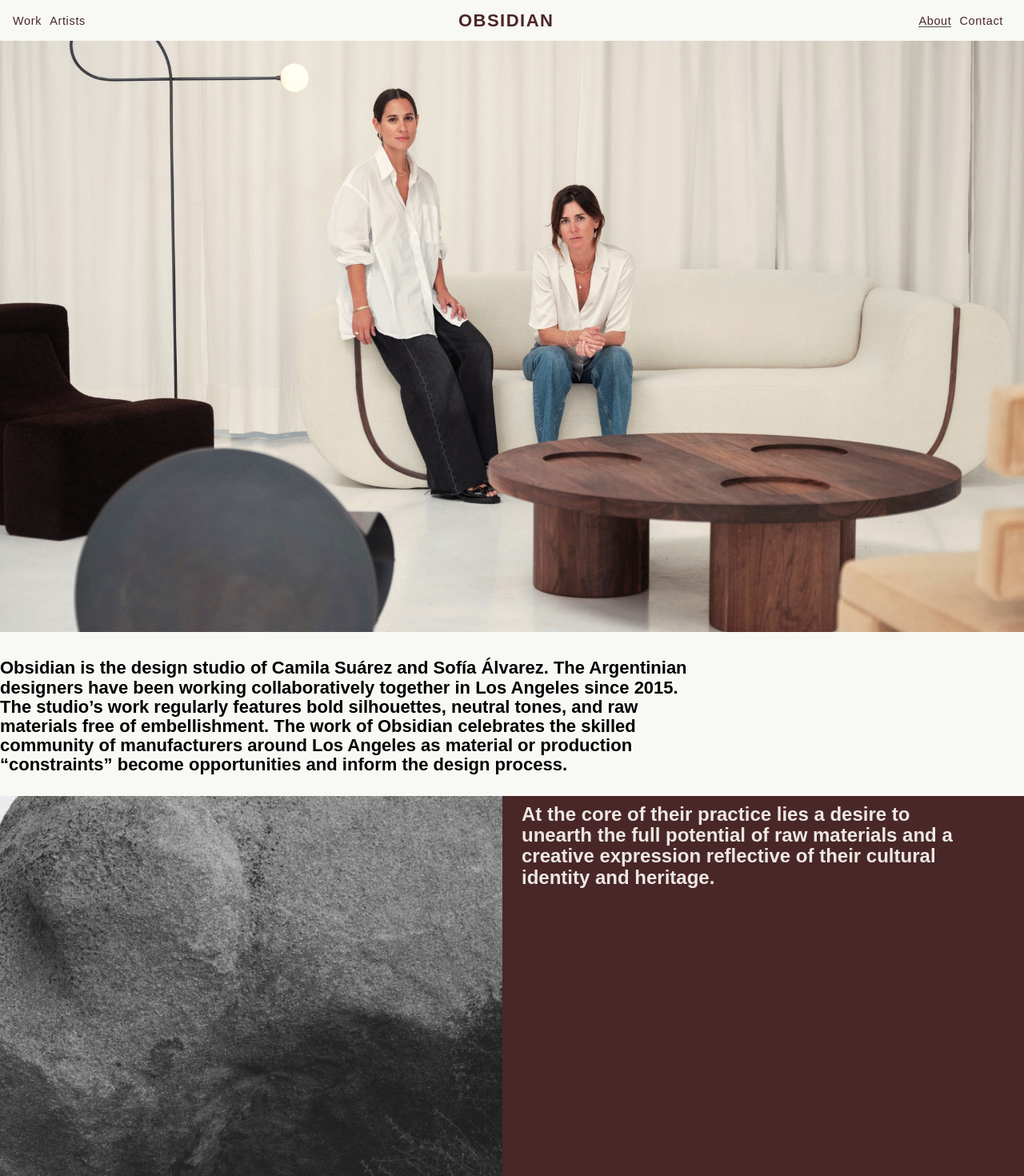
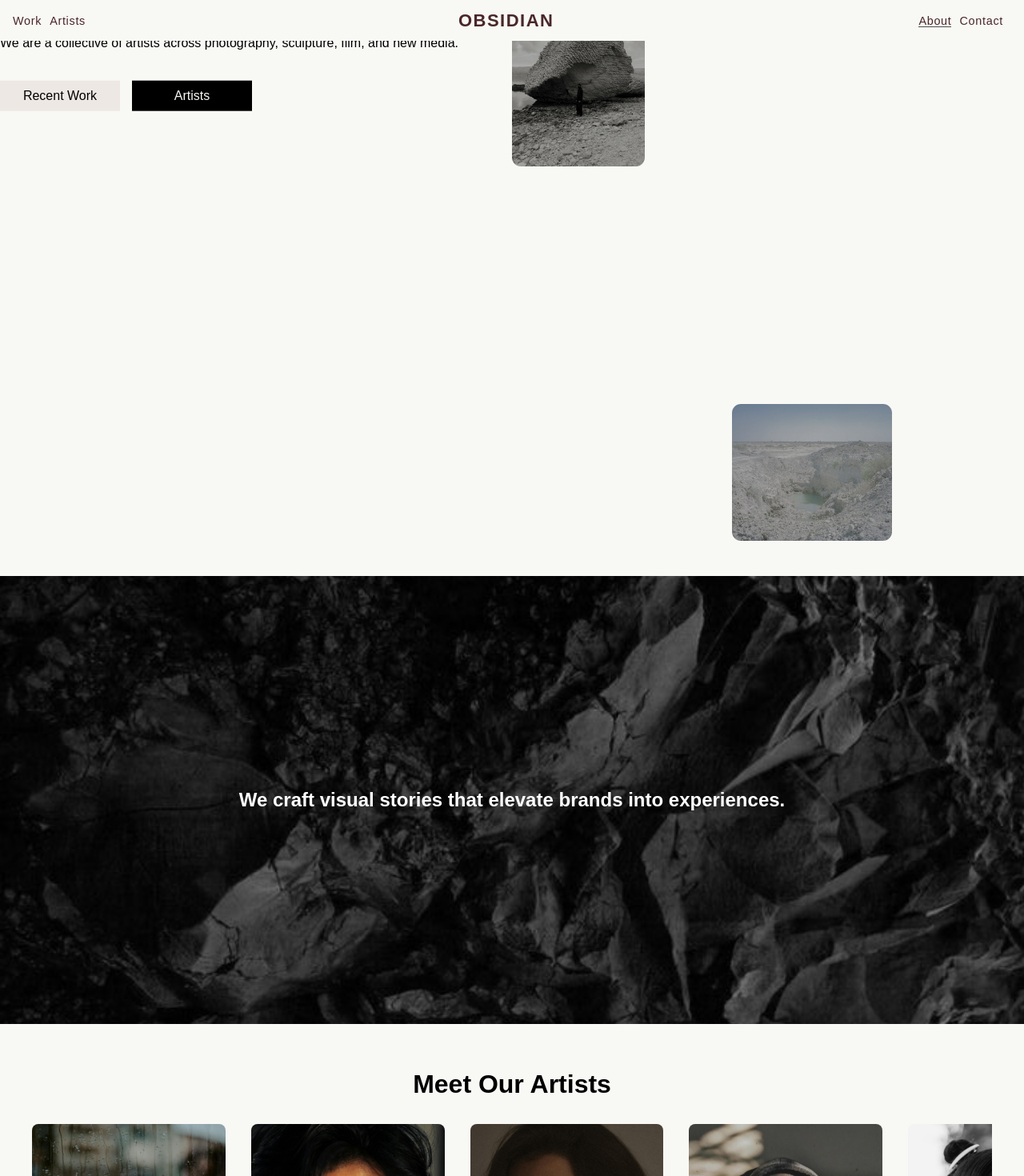
Before and after one commit to janellucia/obsidian, a Next.js app: page /about in a window 1280 px wide. Shown: the top 1470 px of the page at 80% size. Built offline with nearby package versions, Linux system fonts and the light colour scheme; a web font is replaced by a local one.

Commit message:
starting about page

```diff
--- /dev/null
+++ b/components/data-about.js
@@ -0,0 +1,16 @@
+import floating1 from '../images/home/floating_1.jpg';
+import floating2 from '../images/home/floating_2.jpg';
+import floating3 from '../images/home/floating_3.jpg';
+import floating4 from '../images/home/floating_4.jpg';
+import floating5 from '../images/home/floating_5.jpg';
+import floating6 from '../images/home/floating_6.jpg';
+
+
+export {
+  floating1,
+  floating2,
+  floating3,
+  floating4,
+  floating5,
+  floating6
+}
--- a/pages/about.js
+++ b/pages/about.js
@@ -1,42 +1,148 @@
+import styles from './about.module.css';
+import { useEffect, useRef } from 'react';
+import gsap from 'gsap';
+import { motion } from 'framer-motion';
+import Link from 'next/link';
 import Image from 'next/image';
-import About1 from '../images/about/about-1.jpg';
-import About2 from '../images/about/bg-landing-02.jpg';
-import styles from './about.module.css';
-import { motion } from 'framer-motion';
+import AnimatedButton from '../components/button';
+import {
+  floating1,
+  floating2,
+  floating3,
+  floating4,
+  floating5,
+  floating6
+} from '../components/data-about';
+
+
+import ParallaxSection from '../components/parallax';
 
 import ArtistCarousel from '../components/home-artists';
 import ArtistInfo from '../components/data-artist';
 
-export default function About() {
+
+export default function Home() {
+
+  useEffect(() => {
+    document.body.classList.add("home-page");
+    return () => {
+      document.body.classList.remove("home-page");
+    };
+  }, []);
+
+  const plane1 = useRef(null);
+  const plane2 = useRef(null);
+  const plane3 = useRef(null);
+  let requestAnimationFrameId = null;
+  let xForce = 0;
+  let yForce = 0;
+  const easing = 0.08;
+  const speed = 0.01;
+
+  const manageMouseMove = (e) => {
+    const { movementX, movementY } = e;
+    xForce += movementX * speed;
+    yForce += movementY * speed;
+
+    if (requestAnimationFrameId == null) {
+      requestAnimationFrameId = requestAnimationFrame(animate);
+    }
+  }
+
+  const lerp = (start, target, amount) => start * (1 - amount) + target * amount;
+
+  const animate = () => {
+    xForce = lerp(xForce, 0, easing);
+    yForce = lerp(yForce, 0, easing);
+    gsap.set(plane1.current, { x: `+=${xForce}`, y: `+=${yForce}` })
+    gsap.set(plane2.current, { x: `+=${xForce * 0.5}`, y: `+=${yForce * 0.5}` })
+    gsap.set(plane3.current, { x: `+=${xForce * 0.25}`, y: `+=${yForce * 0.25}` })
+
+    if (Math.abs(xForce) < 0.01) xForce = 0;
+    if (Math.abs(yForce) < 0.01) yForce = 0;
+
+    if (xForce != 0 || yForce != 0) {
+      requestAnimationFrame(animate);
+    }
+    else {
+      cancelAnimationFrame(requestAnimationFrameId)
+      requestAnimationFrameId = null;
+    }
+  }
+
+  // Slide in effect
+  const slideInHOneRef = useRef(null);
+
+  useEffect(() => {
+    gsap.set(slideInHOneRef.current, { opacity: 0, y: 20 });
+    gsap.to(slideInHOneRef.current, {
+      opacity: 1,
+      y: 0,
+      duration: 0.7,
+      delay: 0.4,
+      ease: 'power2.out',
+    });
+
+    return () => {
+      gsap.killTweensOf(slideInHOneRef.current);
+    };
+  }, []);
+
+  const slideInRef = useRef(null);
+
+  useEffect(() => {
+    gsap.set(slideInRef.current, { opacity: 0, y: 20 });
+    gsap.to(slideInRef.current, {
+      opacity: 1,
+      y: 0,
+      duration: 0.6,
+      delay: 0.3,
+      ease: 'power2.out',
+    });
+
+    return () => {
+      gsap.killTweensOf(slideInRef.current);
+    };
+  }, []);
+
+
   return (
     <motion.div
       initial={{ y: 300, opacity: 0 }}
       animate={{ y: 0, opacity: 1 }}
       exit={{ y: -300, opacity: 0 }}
       transition={{ duration: .3, ease: "easeInOut" }}>
-      <section>
-        <Image
-          src={About1}
-          alt="Picture of the author"
-          className={styles.aboutATF}
-        />
-      </section>
-      <section className={styles.aboutText}>
-        <h1>Obsidian is the design studio of Camila Suárez and Sofía Álvarez. The Argentinian designers have been working collaboratively together in Los Angeles since 2015. The studio’s work regularly features bold silhouettes, neutral tones, and raw materials free of embellishment. The work of Obsidian celebrates the skilled community of manufacturers around Los Angeles as material or production “constraints” become opportunities and inform the design process.</h1>
-      </section>
-      <section className={styles.blocks}>
-        <div className={styles.left}>
-          <Image
-            src={About2}
-            alt="Picture of the author"
-            className={styles.image}
-          />
+
+
+      <section onMouseMove={(e) => { manageMouseMove(e) }} className={styles.atf}>
+
+        <div ref={plane1} className={styles.plane}>
+          <Link href="/" className='image-link no-hover'>
+            <Image src={floating1} alt='image' width={200} />
+          </Link>
         </div>
-        <div className={styles.right}>
-          <h2>At the core of their practice lies a desire to unearth the full potential of raw materials and a creative expression reflective of their cultural identity and heritage.</h2>
+        <div ref={plane3} className={styles.plane}>
+          <Link href="/" className='image-link no-hover'>
+            <Image src={floating5} alt='image' width={166} />
+          </Link>
+        </div>
+
+        <div className={styles.title}>
+          <h1 ref={slideInHOneRef}>Design that Moves with You</h1>
+          <p ref={slideInRef}>We are a collective of artists across photography, sculpture, film, and new media.</p>
+          <AnimatedButton href="/work" className="button light-button">
+            Recent Work
+          </AnimatedButton>
+          <AnimatedButton href="/artists" className="button dark-button">
+            Artists
+          </AnimatedButton>
         </div>
       </section>
+
+      <ParallaxSection />
+
       <ArtistCarousel artists={ArtistInfo} />
+
     </motion.div>
-  )
+  );
 }
--- a/pages/about.module.css
+++ b/pages/about.module.css
@@ -1,41 +1,127 @@
-.aboutATF,
-.blocks {
-  width: calc(100% + 2rem);
-  margin-left: -1rem;
-  height: auto;
+.atf {
+  padding: 0;
+  margin: 0;
+  width: 100vw;
+  height: 90vh;
+  overflow: hidden;
+  background-color: var(--white);
+  position: relative;
 }
 
-.aboutText {
-  padding: 1rem 0;
+.atf .title {
+  transform: translateY(-50%);
+  width: 45vw;
+  text-align: left;
 }
 
-.aboutText h1 {
-  font-size: 22px;
-  max-width: 888px;
+.atf .plane {
+  width: 50vw;
+  height: 90vh;
+  position: absolute;
+  top: 0;
+  left: 50%;
 }
 
-.blocks {
-  background-color: var(--brown);
-  display: flex;
-  padding: 0;
+@media(max-width:1025px) {
+
+  .atf,
+  .atf .plane {
+    width: 100vw;
+    height: 80vh;
+  }
+
+  .atf .title {
+    top: 52%;
+  }
+
+  .atf .title h1 {
+    font-size: 55px;
+  }
+
 }
 
-.left,
-.right {
-  width: 50%;
-  margin: 0;
+@media(max-width:650px) {
+
+  .atf,
+  .atf .plane {
+    width: 100vw;
+    height: 85vh;
+  }
+
+  .atf .title {
+    top: 48%;
+  }
+
+  .atf .title p {
+    width: 85%;
+    margin: 10px auto;
+  }
+
 }
 
-.image {
-  width: 100%;
-  height: auto;
+/* ==============================
+=================================
+          Planes
+=================================
+============================== */
+
+.atf .plane {
+  filter: brightness(0.7);
 }
 
-.right {
-  padding-left: 1.5rem;
+.atf .plane a {
+  position: absolute;
+  display: inline-block;
 }
 
-.right h2 {
-  width: 90%;
-  color: var(--neutral);
+.atf .plane a img {
+  border-radius: .7rem;
 }
+
+
+/* bottom middle */
+.atf .plane:nth-of-type(1) a:nth-of-type(1) {
+  left: 43%;
+  bottom: 5%;
+}
+
+/* bottom first left */
+.atf .plane:nth-of-type(1) a:nth-of-type(2) {
+  left: 3%;
+  bottom: 20%
+}
+
+/* top middle */
+.atf .plane:nth-of-type(1) a:nth-of-type(3) {
+  left: 53%;
+  top: 5%;
+}
+
+@media(max-width:1025px) {
+
+  /* bottom middle */
+  .atf .plane:nth-of-type(1) a:nth-of-type(1) {
+    left: 40%;
+    bottom: 0;
+  }
+
+  /* bottom first left */
+  .atf .plane:nth-of-type(1) a:nth-of-type(2) {
+    display: none;
+  }
+
+  /* top middle */
+  .atf .plane:nth-of-type(1) a:nth-of-type(3) {
+    display: none;
+  }
+
+}
+
+@media(max-width:650px) {
+
+  /* bottom middle */
+  .atf .plane:nth-of-type(1) a:nth-of-type(1) {
+    display: none;
+  }
+
+}
```
